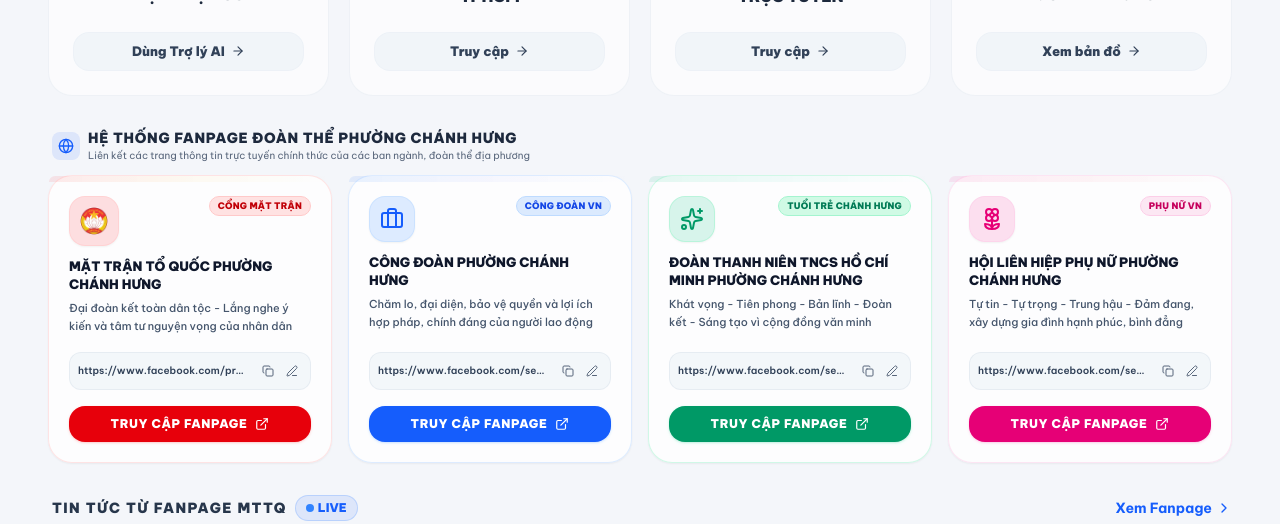
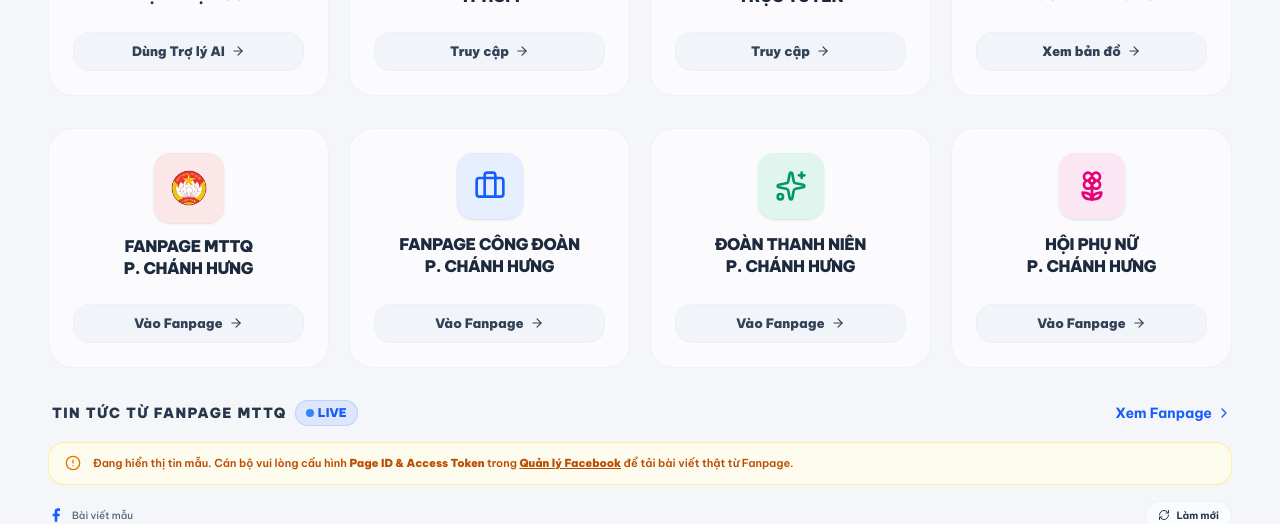
Before and after one commit to chidoankhupho23phuongchanhhung/MTTQ-CHANHHUNG, a Next.js app: page / in a window 1280 px wide. Shown: the part 1020-1544 px from the top of the page. Built offline with nearby package versions, Linux system fonts and the light colour scheme.

Commit message:
Chuyển 4 thẻ Fanpage ở trang chủ thành thẻ truy cập nhanh đồng bộ, giữ giao diện quản lý cấu hình bên dashboard

```diff
--- a/components/pages/HomePage.tsx
+++ b/components/pages/HomePage.tsx
@@ -5,13 +5,12 @@ import { motion, AnimatePresence } from 'framer-motion';
 import { useAppStore } from '@/store/useAppStore';
 import PageContainer from '../layout/PageContainer';
 import FacebookFeed from '../ui/FacebookFeed';
-import FanpageSection from '../ui/FanpageSection';
 import { cn } from '@/lib/utils';
 import {
   MessageSquare, Bot, PhoneCall, Compass, BookOpen,
   Shield, Flower2, ChevronRight, FileText, ExternalLink,
   PenLine, SpellCheck, ChevronDown, ChevronUp, Users, ArrowRight,
-  LayoutDashboard, Globe, Building2
+  LayoutDashboard, Globe, Building2, Briefcase, Sparkles
 } from 'lucide-react';
 
 /* ─── per-index fade-up ─── */
@@ -46,6 +45,13 @@ export default function HomePage() {
   };
 
   const handleExternal = (url: string) => window.open(url, '_blank', 'noopener,noreferrer');
+
+  const getFanpageUrl = (id: string, defaultUrl: string) => {
+    if (typeof window !== 'undefined') {
+      return localStorage.getItem(`fanpage_url_${id}`) || defaultUrl;
+    }
+    return defaultUrl;
+  };
 
   /* ─── Phong trào sub-items ─── */
   const phongTraoItems = [
@@ -373,8 +379,71 @@ export default function HomePage() {
 
         </div>
 
-        {/* ─── Hệ thống 4 Fanpage Đoàn thể Phường Chánh Hưng ─── */}
-        <FanpageSection className="mb-8" />
+        {/* ═══════════════════════════════════════════
+            ROW 3 — 4 Thẻ Truy Cập Nhanh Fanpage Đoàn Thể
+            MTTQ | Công Đoàn | Đoàn Thanh Niên | Hội Phụ Nữ
+        ═══════════════════════════════════════════ */}
+        <div className="grid grid-cols-2 md:grid-cols-4 gap-4 sm:gap-5 mb-8">
+
+          {/* Card 9: Fanpage MTTQ Phường Chánh Hưng */}
+          <FeatureCard
+            index={8}
+            onClick={() => handleExternal(getFanpageUrl('mttq', 'https://www.facebook.com/profile.php?id=61580661372890'))}
+            iconBg="bg-red-500/10 dark:bg-red-500/20 border-red-100/50 dark:border-red-900/25"
+            iconColor="text-red-600"
+            hoverShadow="hover:shadow-lg hover:shadow-red-500/5"
+            title={<>Fanpage MTTQ<br />P. Chánh Hưng</>}
+            buttonLabel="Vào Fanpage"
+            buttonHoverColor="group-hover:border-red-500/20 group-hover:text-red-600 dark:group-hover:text-red-400"
+            customIcon={
+              <img
+                src="/mttq-logo.png"
+                alt="Logo MTTQ"
+                className="h-8 w-8 sm:h-9 sm:w-9 object-contain"
+              />
+            }
+          />
+
+          {/* Card 10: Fanpage Công Đoàn Phường Chánh Hưng */}
+          <FeatureCard
+            index={9}
+            onClick={() => handleExternal(getFanpageUrl('congdoan', 'https://www.facebook.com/search/top?q=C%C3%B4ng%20%C4%90o%C3%A0n%20Ph%C6%B0%E1%BB%9Dng%20Ch%C3%A1nh%20H%C6%B0ng'))}
+            icon={Briefcase}
+            iconBg="bg-blue-500/10 text-blue-600 dark:bg-blue-500/20 dark:text-blue-400 border-blue-100/50 dark:border-blue-900/25"
+            iconColor="text-blue-600"
+            hoverShadow="hover:shadow-lg hover:shadow-blue-500/5"
+            title={<>Fanpage Công Đoàn<br />P. Chánh Hưng</>}
+            buttonLabel="Vào Fanpage"
+            buttonHoverColor="group-hover:border-blue-500/20 group-hover:text-blue-600 dark:group-hover:text-blue-400"
+          />
+
+          {/* Card 11: Fanpage Đoàn Thanh Niên TNCS Hồ Chí Minh */}
+          <FeatureCard
+            index={10}
+            onClick={() => handleExternal(getFanpageUrl('doanthanhnien', 'https://www.facebook.com/search/top?q=%C4%90o%C3%A0n%20Thanh%20Ni%C3%AAn%20Ph%C6%B0%E1%BB%9Dng%20Ch%C3%A1nh%20H%C6%B0ng'))}
+            icon={Sparkles}
+            iconBg="bg-emerald-500/10 text-emerald-600 dark:bg-emerald-500/20 dark:text-emerald-400 border-emerald-100/50 dark:border-emerald-900/25"
+            iconColor="text-emerald-600"
+            hoverShadow="hover:shadow-lg hover:shadow-emerald-500/5"
+            title={<>Đoàn Thanh Niên<br />P. Chánh Hưng</>}
+            buttonLabel="Vào Fanpage"
+            buttonHoverColor="group-hover:border-emerald-500/20 group-hover:text-emerald-600 dark:group-hover:text-emerald-400"
+          />
+
+          {/* Card 12: Fanpage Hội Liên Hiệp Phụ Nữ */}
+          <FeatureCard
+            index={11}
+            onClick={() => handleExternal(getFanpageUrl('phunu', 'https://www.facebook.com/search/top?q=H%E1%BB%99i%20Li%C3%AAn%20hi%E1%BB%87p%20Ph%E1%BB%A5%20n%E1%BB%AF%20Ph%C6%B0%E1%BB%9Dng%20Ch%C3%A1nh%20H%C6%B0ng'))}
+            icon={Flower2}
+            iconBg="bg-pink-500/10 text-pink-600 dark:bg-pink-500/20 dark:text-pink-400 border-pink-100/50 dark:border-pink-900/25"
+            iconColor="text-pink-600"
+            hoverShadow="hover:shadow-lg hover:shadow-pink-500/5"
+            title={<>Hội Phụ Nữ<br />P. Chánh Hưng</>}
+            buttonLabel="Vào Fanpage"
+            buttonHoverColor="group-hover:border-pink-500/20 group-hover:text-pink-600 dark:group-hover:text-pink-400"
+          />
+
+        </div>
 
         {/* ─── Facebook Live Feed ─── */}
         <div className="mb-8">
```
